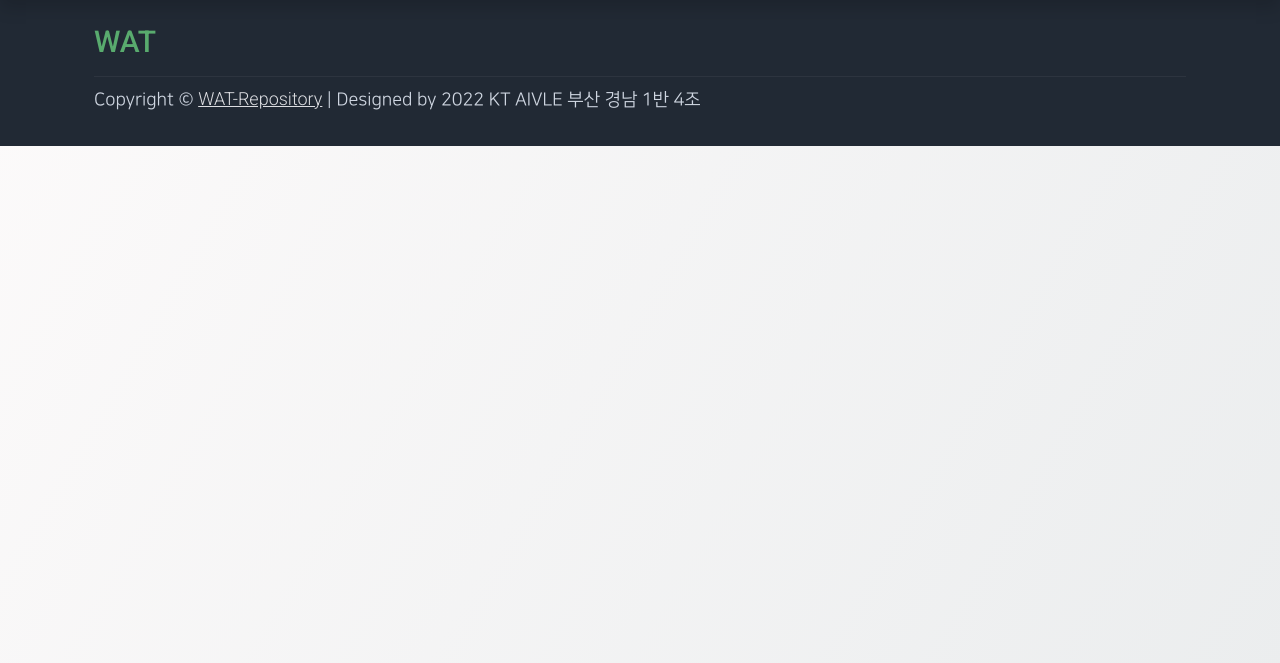
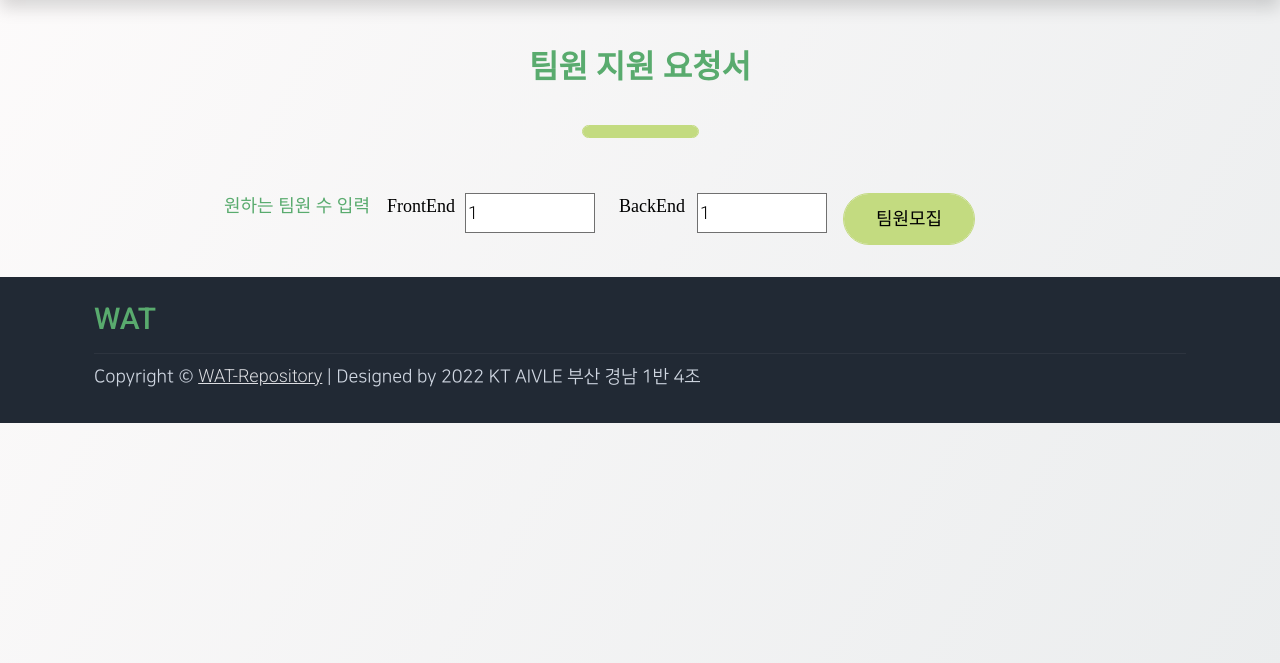
Before and after one commit to youngine/waat, a Django app: template fundingapp/templates/fundingapp/addTeam.html in a window 1280 px wide. Shown: the part 112-775 px from the top of the page. Run offline with Django 4.2, Linux system fonts and the light colour scheme; the template is opened without the code that fills it, so the values that code supplies are empty; some libraries are stand-ins or nearby versions; some web fonts are replaced.

Commit message:
UPDATE:팀원추가

```diff
--- a/fundingapp/models.py
+++ b/fundingapp/models.py
@@ -25,6 +25,7 @@ class FundingBoard(models.Model):
     regi_date = DateField()
     start_date = DateField()
     end_date = DateField()
+
 
 
     class Meta:
--- a/fundingapp/templates/fundingapp/addTeam.html
+++ b/fundingapp/templates/fundingapp/addTeam.html
@@ -3,6 +3,27 @@
 
 
 {% block content %}
+<div>
+    <div style="margin:3rem 0rem"></div>
+        <div>
+            <h2 class= text-success style="font-family: 'NanumSquareEB'; text-align:center;">
+                팀원 지원 요청서</h2>
+        <div style="margin:2rem 0rem; text-align:center;">
+            <div class= create_bar_color style="display:inline-block"></div>
+        <div>
+            <div style="margin:3rem 0rem"></div>
+    </div>
+    <form action="/app/fund/ADDTeam/" method="POST">
+        {% csrf_token %}
+        <div class=wrapper>
+            <p class= "create_input_text_boxSize " style="display:inline-block;font-family: 'NanumSquareEB';">원하는 팀원 수 입력</p>
+            <p class= "create_choice_text_boxSize " style="display:inline-block;font-family: 'NanumSquareEB';">FrontEnd</p>
+            <input class = create_choice_box  style="display:inline-block;" type="number" name="FrontEnd" placeholder="숫자만 입력" value = 1>
+            <p class= "create_choice_text_boxSize " style="display:inline-block;font-family: 'NanumSquareEB';">BackEnd</p>
+            <input class = create_choice_box  style="display:inline-block;" type="number" name="BackEnd" placeholder="숫자만 입력" value = 1>
 
-
+            <input class= "next_btn_color" style="display:inline-block" method="POST" type="submit" name="TeamFinsh" value="팀원모집">
+        </div>
+    </form>
+</div>
 {% endblock %}
--- a/fundingapp/urls.py
+++ b/fundingapp/urls.py
@@ -19,7 +19,7 @@ urlpatterns = [
     path('allViewPage/<int:page_num>/<int:board_id>/',AllViewPage.as_view(), name="allViewPage"),
 
 
-    # path('ADDTeam/', ADDTeams.as_view(),name='ADDTeam'),
+    path('ADDTeam/', ADDTeams.as_view(),name='ADDTeam'),
     # path('AllViewPage/<int:board_id>/<int:page_num>/',AllViewPage.as_view(),name="modify")
     # path('AllViewPage/',AllViewPage.as_view(),name="AllViewPage")
 
```
Also changed, not shown: fundingapp/templates/fundingapp/create_step3.html (+7 -4 lines), fundingapp/views.py (+35 -4 lines), media/img/2 (1).jpg (added), media/img/2.jpg (added).
